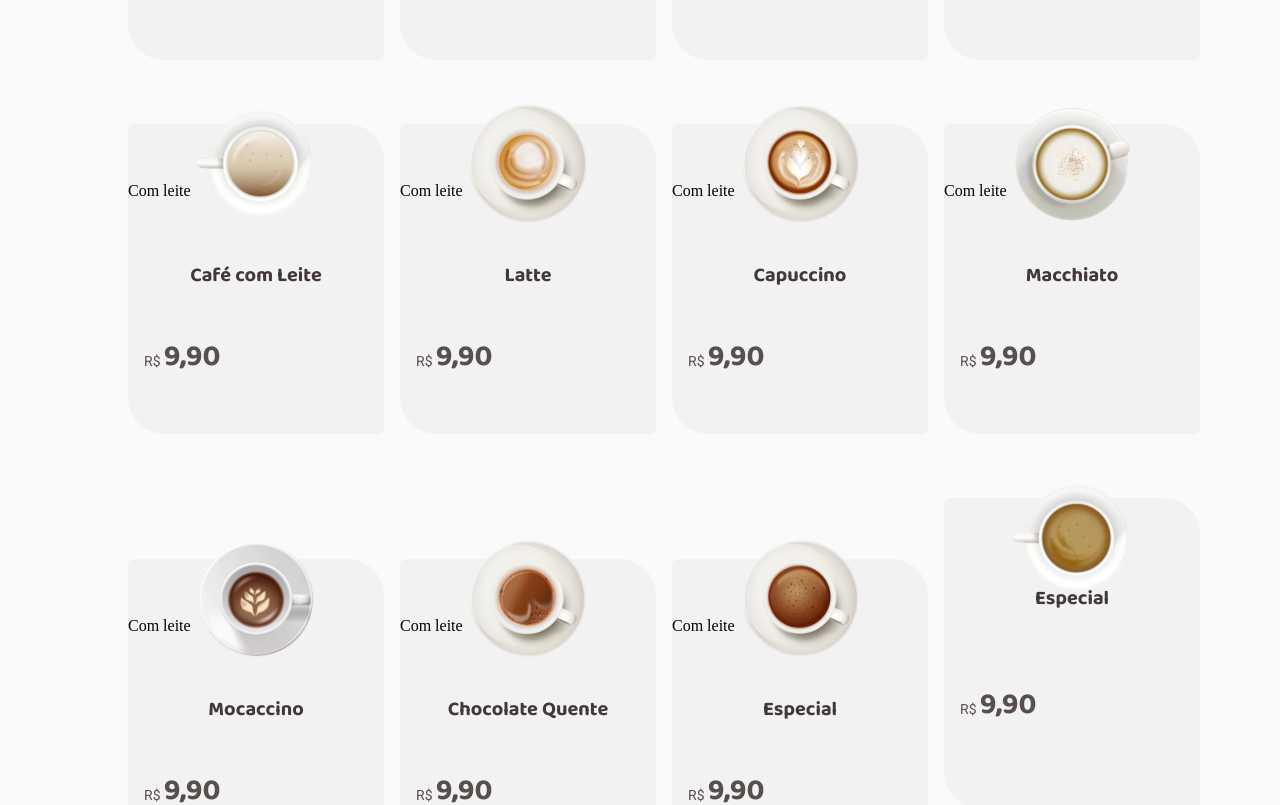
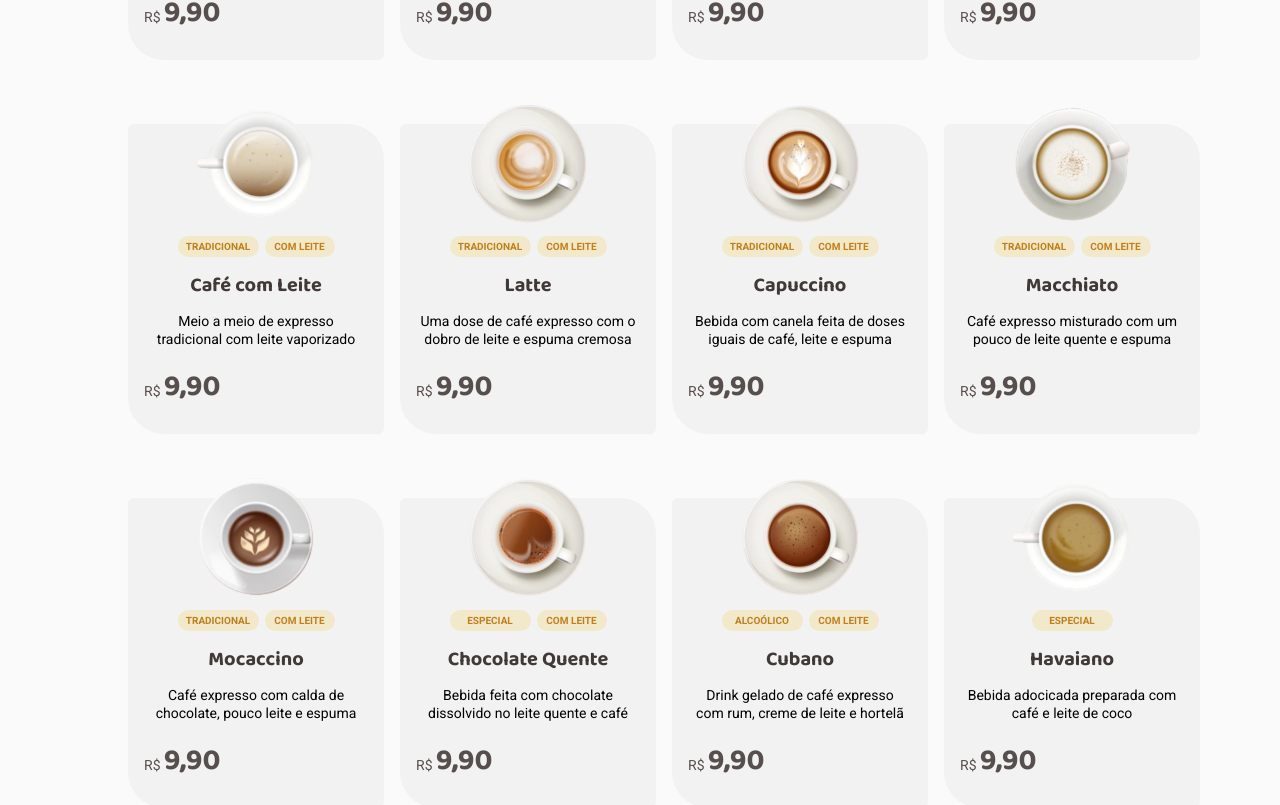
Before and after one commit to EliseuVicente/coffe-delivery, a React (Vite) app: page / in a window 1280 px wide. Shown: the part 1018-1823 px from the top of the page. Built offline with nearby package versions, Linux system fonts and the light colour scheme.

Commit message:
buinding styles categories products

```diff
--- a/src/pages/Home/components/products/index.jsx
+++ b/src/pages/Home/components/products/index.jsx
@@ -6,6 +6,8 @@ const coffees = [
         id: 1,
         product: 'Expresso Tradicional',
         category: 'Tradicional',
+        subcategory: '',
+        description: 'O tradicional café feito com água quente e grãos moídos',
         valor: '9,90',
         image: 'public/tradicional.svg',
         // quantidade:
@@ -15,6 +17,8 @@ const coffees = [
         id: 2,
         product: 'Expresso Americano',
         category: 'Tradicional',
+        subcategory: '',
+        description: 'Expresso diluído, menos intenso que o tradicional',
         valor: '9,90',
         image: 'public/americano.svg',
     },
@@ -22,6 +26,8 @@ const coffees = [
         id: 3,
         product: 'Expresso Cremoso',
         category: 'Tradicional',
+        subcategory: '',
+        description: 'Café expresso tradicional com espuma cremosa',
         valor: '9,90',
         image: 'public/cremoso.svg',
     },
@@ -30,6 +36,7 @@ const coffees = [
         product: 'Expresso Gelado',
         category: 'Tradicional',
         sub_category: 'Gelado',
+        description: 'Bebida preparada com café expresso e cubos de gelo',
         valor: '9,90',
         image: 'public/gelado.svg',
     },
@@ -38,6 +45,7 @@ const coffees = [
         product: 'Café com Leite',
         category: 'Tradicional',
         sub_category: 'Com leite',
+        description: 'Meio a meio de expresso tradicional com leite vaporizado',
         valor: '9,90',
         image: 'public/cafecomleite.svg',
     },
@@ -46,6 +54,7 @@ const coffees = [
         product: 'Latte',
         category: 'Tradicional',
         sub_category: 'Com leite',
+        description: 'Uma dose de café expresso com o dobro de leite e espuma cremosa',
         valor: '9,90',
         image: 'public/latte.svg',
     },
@@ -54,6 +63,7 @@ const coffees = [
         product: 'Capuccino',
         category: 'Tradicional',
         sub_category: 'Com leite',
+        description: 'Bebida com canela feita de doses iguais de café, leite e espuma',
         valor: '9,90',
         image: 'public/capuccino.svg',
     },
@@ -62,6 +72,7 @@ const coffees = [
         product: 'Macchiato',
         category: 'Tradicional',
         sub_category: 'Com leite',
+        description: 'Café expresso misturado com um pouco de leite quente e espuma',
         valor: '9,90',
         image: 'public/macchiato.svg',
     },
@@ -70,6 +81,7 @@ const coffees = [
         product: 'Mocaccino',
         category: 'Tradicional',
         sub_category: 'Com leite',
+        description: 'Café expresso com calda de chocolate, pouco leite e espuma',
         valor: '9,90',
         image: 'public/mocaccino.svg',
     },
@@ -78,34 +90,43 @@ const coffees = [
         product: 'Chocolate Quente',
         category: 'Especial',
         sub_category: 'Com leite',
+        description: 'Bebida feita com chocolate dissolvido no leite quente e café',
         valor: '9,90',
         image: 'public/chocolatequente.svg',
     },
     {
         id: 11,
-        product: 'Especial',
+        product: 'Cubano',
         category: 'Alcoólico',
         sub_category: 'Com leite',
+        description: 'Drink gelado de café expresso com rum, creme de leite e hortelã',
         valor: '9,90',
         image: 'public/cubano.svg',
     },
     {
         id: 12,
         product: 'Havaiano',
-        product: 'Especial',
-        category: '',
+        category: 'Especial',
+        subcategory: '',
+        description: 'Bebida adocicada preparada com café e leite de coco',
         valor: '9,90',
         image: 'public/havaiano.svg',
     },
     {
         id: 13,
         product: 'Árabe',
+        category: 'Especial',
+        subcategory: '',
+        description: 'Bebida preparada com grãos de café árabe e especiarias',
         valor: '9,90',
         image: 'public/arabe.svg',
     },
     {
         id: 14,
         product: 'Irlandês',
+        category: 'Especial',
+        sub_category: 'Alcoólico',
+        description: 'Bebida a base de café, uísque irlandês, açúcar e chantilly',
         valor: '9,90',
         image: 'public/irlandes.svg',
     },
@@ -121,7 +142,6 @@ export function Products(){
 
             {coffees.map((coffee)=>{
                     return (
-
                             <ListProducts
                                 key={coffee.id}
                                 content={coffee.product}
@@ -129,69 +149,11 @@ export function Products(){
                                 image={coffee.image}
                                 category={coffee.category}
                                 subcategory={coffee.sub_category}
+                                description={coffee.description}
                             />
-
-
                     )
                 })}
                 </CoffeeList>
         </ContainerProducts>
-
-        /* <CoffeeItems>
-                        <NameCoffes>Expresso Tradicional</NameCoffes>
-                    </CoffeeItems>
-
-                    <CoffeeItems>
-                        <NameCoffes>Expresso Americano</NameCoffes>
-                    </CoffeeItems>
-
-                    <CoffeeItems>
-                        <NameCoffes>Expresso Cremoso</NameCoffes>
-                    </CoffeeItems>
-
-                    <CoffeeItems>
-                        <NameCoffes>Expresso Gelado</NameCoffes>
-                    </CoffeeItems>
-
-                    <CoffeeItems>
-                        <NameCoffes>Café com Leite</NameCoffes>
-                    </CoffeeItems>
-
-                    <CoffeeItems>
-                        <NameCoffes>Latte</NameCoffes>
-                    </CoffeeItems>
-
-                    <CoffeeItems>
-                        <NameCoffes>Capuccino</NameCoffes>
-                    </CoffeeItems>
-
-                    <CoffeeItems>
-                        <NameCoffes>Macchiato</NameCoffes>
-                    </CoffeeItems>
-
-                    <CoffeeItems>
-                        <NameCoffes>Mocaccino</NameCoffes>
-                    </CoffeeItems>
-
-                    <CoffeeItems>
-                        <NameCoffes>Chocolate Quente</NameCoffes>
-                    </CoffeeItems>
-
-                    <CoffeeItems>
-                        <NameCoffes>Cubano</NameCoffes>
-                    </CoffeeItems>
-
-                    <CoffeeItems>
-                        <NameCoffes>Havaiano</NameCoffes>
-                    </CoffeeItems>
-
-                    <CoffeeItems>
-                        <NameCoffes>Árabe</NameCoffes>
-                    </CoffeeItems>
-
-                    <CoffeeItems>
-                        <NameCoffes>Irlandês</NameCoffes>
-                    </CoffeeItems>
-                </CoffeeList> */
     )
 }
--- a/src/pages/Home/components/products/listProducts.jsx
+++ b/src/pages/Home/components/products/listProducts.jsx
@@ -1,16 +1,38 @@
-import { Categories, CategoriesName, CoffeeItems, ImageProducts, NameCoffes, PriceProducts } from "./styles"
+import {
+        Categories,
+        CategoriesName,
+        CoffeeItems,
+        ImageProducts,
+        NameCoffes,
+        PriceProducts,
+        FirstCategory,
+        SecondCategory,
+        DescriptionItens
+    } from "./styles"
 
-export function ListProducts({content,valor,image,category,subcategory}) {
+export function ListProducts({content,valor,image,category,subcategory,description}) {
     return (
 
             <CoffeeItems>
                 <ImageProducts src={image}/>
                 <Categories>
-                    <CategoriesName>{category}</CategoriesName>
+                    <FirstCategory>
+                        <CategoriesName>{category}</CategoriesName>
+                    </FirstCategory>
 
+                    {subcategory == null ? (
+                        <div></div>
+                ): (
+                    <SecondCategory>
+                        <CategoriesName>{subcategory}</CategoriesName>
+                    </SecondCategory>
+                )}
                 </Categories>
-               {subcategory}
+
                 <NameCoffes>{content}</NameCoffes>
+
+                <DescriptionItens>{description}</DescriptionItens>
+
                 <PriceProducts>
                     <h1>R$</h1> <span>{valor}</span>
                  </PriceProducts>
--- a/src/pages/Home/components/products/styles.js
+++ b/src/pages/Home/components/products/styles.js
@@ -45,7 +45,7 @@ export const CoffeeItems = styled.div`
 export const NameCoffes = styled.h2`
     text-align: center;
     height: 1.625rem;
-    margin-top: 1rem;
+
 
     font-family: 'Baloo 2';
     font-style: normal;
@@ -58,18 +58,18 @@ export const NameCoffes = styled.h2`
 
 export const ImageProducts = styled.img`
     position: absolute;
-    width: 120px;
-    height: 120px;
+    width: 7.5rem;
+    height: 7.5rem;
     left: calc(50% - 120px/2);
-    top: -20px;
+    top: -1.25rem;
 `
 export const PriceProducts = styled.div`
     display: flex;
     font-family: 'Roboto';
     font-style: normal;
-    /* line-height: 130%; */
+
     padding-left: 1rem;
-    color: #574F4D;
+    color: ${props => props.theme['base-text']};
 
     h1{
         line-height: 3.5rem;
@@ -86,25 +86,57 @@ export const Categories = styled.div`
     display: flex;
     flex-direction: row;
     justify-content: center;
-    /* align-items: center;
-    padding: 4px 8px;
-
-    width: 81px;
-    height: 21px;
+`
+export const FirstCategory = styled.div`
+    display: flex;
+    flex-direction: row;
+    justify-content: center;
+    align-items: center;
+    width: 5.063rem;
+    height: 1.313rem;
 
     margin-top:7rem;
 
-    background: #F1E9C9;
-    border-radius: 100px; */
+    background: ${props => props.theme['yellow-light']};
+    border-radius: 100px;
 `
+export const SecondCategory = styled.div`
+    display: flex;
+    flex-direction: row;
+    justify-content: center;
+    align-items: center;
 
+    width: 4.375rem;
+    height: 1.313rem;
+    margin-left: 0.375rem;
+    margin-top: 7rem;
+
+    background: ${props => props.theme['yellow-light']};
+    border-radius: 100px;
+`
 export const CategoriesName  = styled.p`
     font-family: 'Roboto';
     font-style: normal;
     font-weight: 700;
     font-size: 10px;
     line-height: 130%;
-        /* identical to box height, or 13px */
+
     text-transform: uppercase;
-        color: #C47F17;
+    color: ${props => props.theme['yellow-dark']};
 `
+
+export const DescriptionItens = styled.div`
+    display: flex;
+    text-align: center;
+
+    margin-left: 1.25rem;
+    margin-right: 1.25rem;
+
+    font-family: 'Roboto';
+    font-style: normal;
+    font-weight: 400;
+    font-size: 14px;
+    line-height: 130%;
+
+    color: color: ${props => props.theme['base-label']};;
+`
```
Lines whose indentation alone changed are shown as unchanged.
